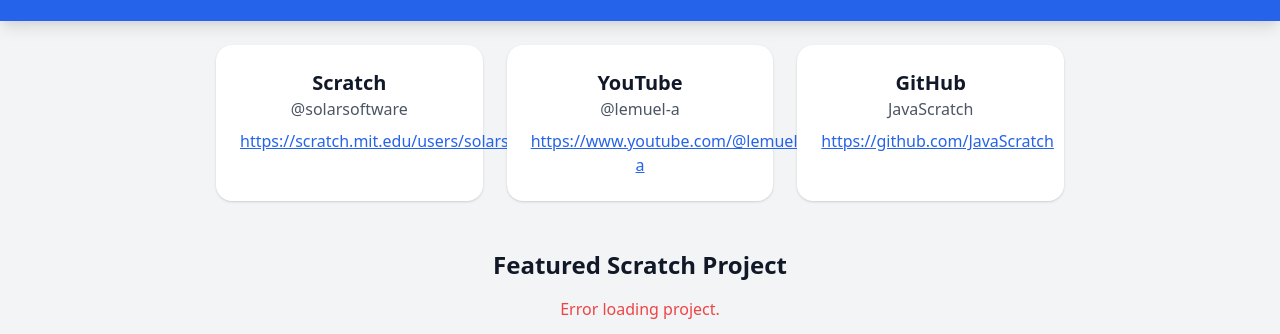
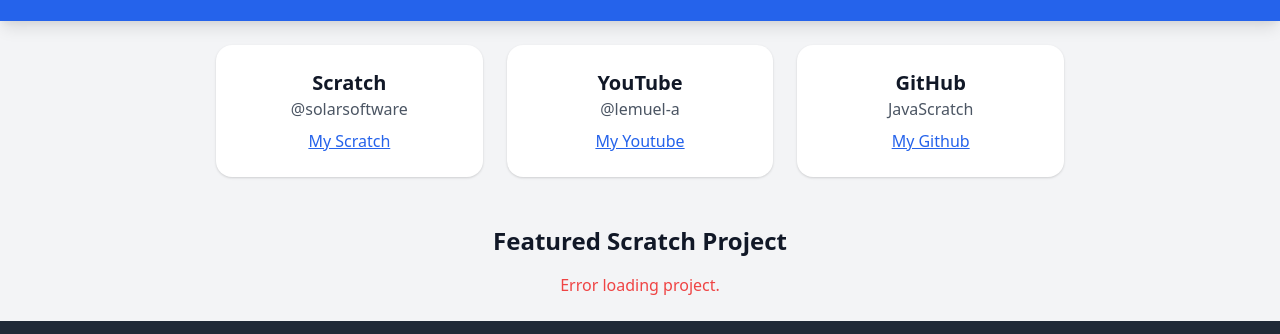
Before and after one commit to Javascratch/My-Website, a plain HTML site: page index.html in a window 1280 px wide. Shown: the part 95-429 px from the top of the page. Drawn offline with nearby package versions, Linux system fonts and the light colour scheme; no server answers.

Commit message:
Update index.html

```diff
--- a/index.html
+++ b/index.html
@@ -21,7 +21,7 @@
       <h2 class="text-xl font-semibold">Scratch</h2>
       <p class="text-gray-600">@solarsoftware</p>
       <a href="https://scratch.mit.edu/users/solarsoftware" class="text-blue-600 underline block mt-2">
-        https://scratch.mit.edu/users/solarsoftware
+        My Scratch
       </a>
     </div>
 
@@ -30,7 +30,7 @@
       <h2 class="text-xl font-semibold">YouTube</h2>
       <p class="text-gray-600">@lemuel-a</p>
       <a href="https://www.youtube.com/@lemuel-a" class="text-blue-600 underline block mt-2">
-        https://www.youtube.com/@lemuel-a
+        My Youtube
       </a>
     </div>
 
@@ -39,7 +39,7 @@
       <h2 class="text-xl font-semibold">GitHub</h2>
       <p class="text-gray-600">JavaScratch</p>
       <a href="https://github.com/JavaScratch" class="text-blue-600 underline block mt-2">
-        https://github.com/JavaScratch
+        My Github
       </a>
     </div>
   </section>
```
